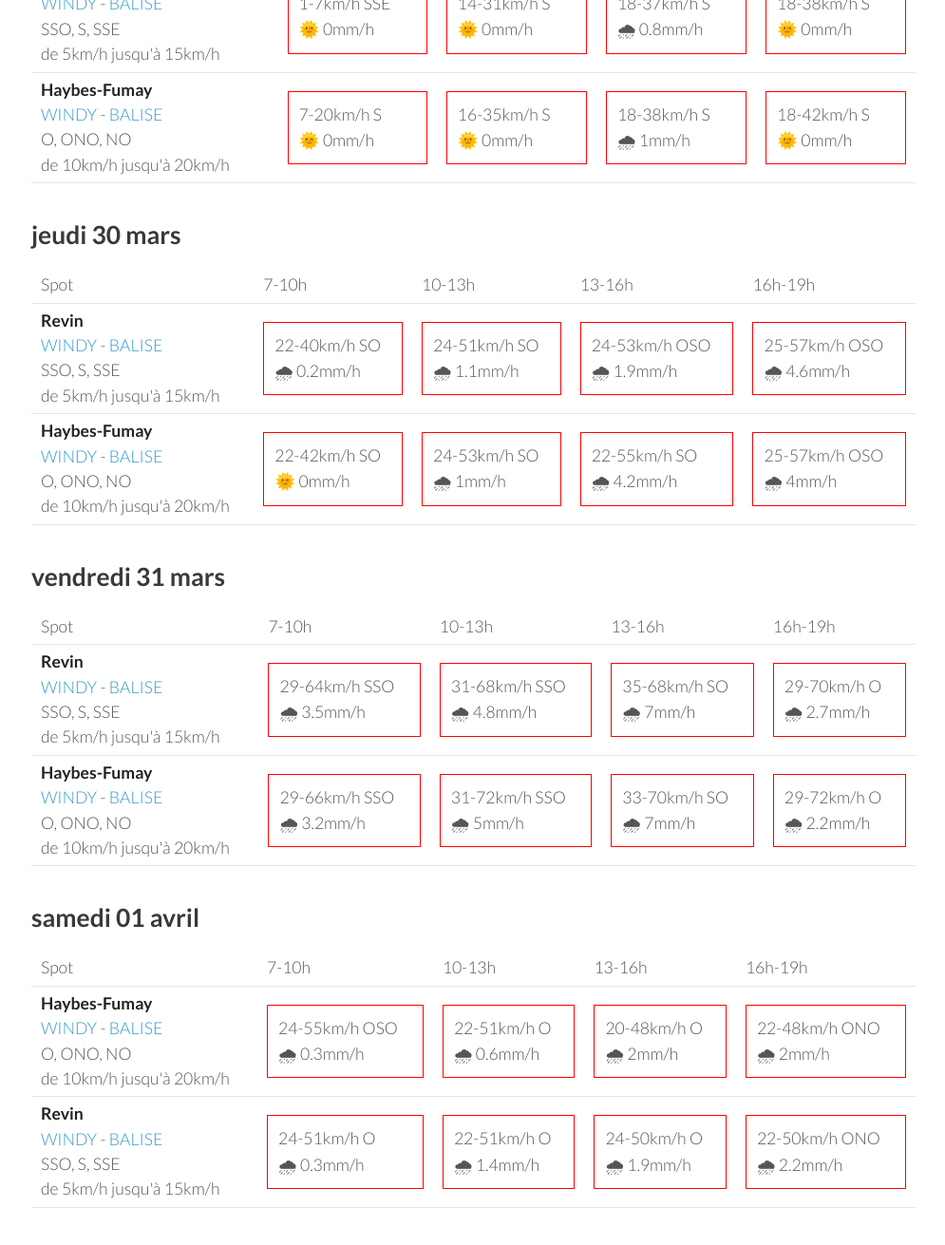
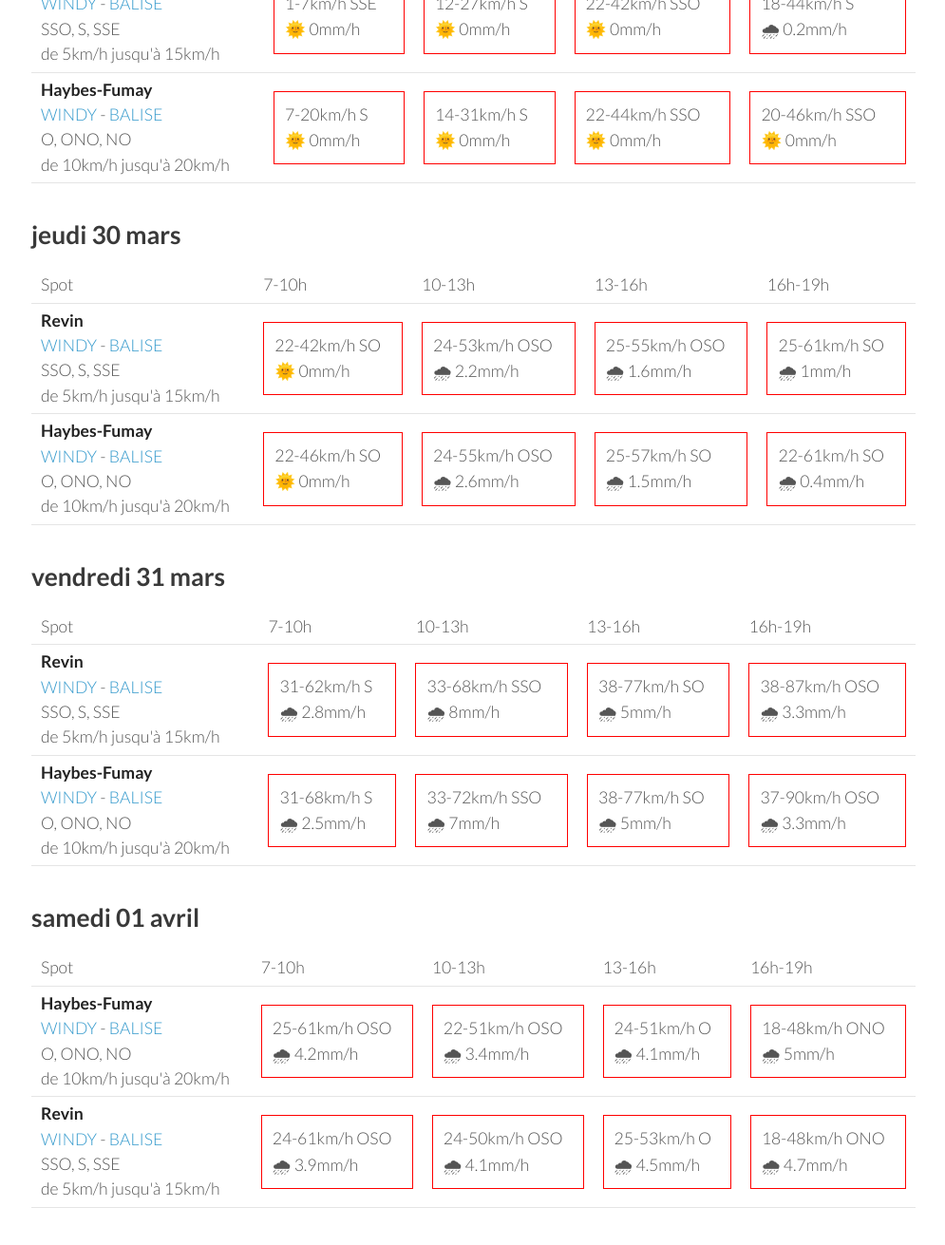
Before and after one commit to parapente-dans-le-nord/parapente-dans-le-nord.github.io, a Jekyll site: the page built from ardennes.markdown, in a window 1280 px wide and 1400 px high, scrolled down 1126 px. Shown: the top 1311 px of the window at 95% size, without its empty margins (25-1020 px from the left). Built offline with Jekyll 4.4.1, drawn with Linux system fonts in a browser that asks for light colours; some of the changed text lies outside the part shown.

Commit message:
update index.markdown

```diff
--- a/ardennes.markdown
+++ b/ardennes.markdown
@@ -95,9 +95,9 @@ page mise à jour le lundi 27 mars 19:10
         <td><strong>Revin</strong><br><a href="https://windy.com/49.948/4.625?49.543,4.625,8">WINDY</a> - <span class=""><a href="http://www.balisemeteo.com/balise.php?idBalise=5019">BALISE</a> </span><br> <span class="vent-favorable">SSO, S, SSE</span><br><span class="force-vent">de 5km/h jusqu'à 15km/h</span> </td>
 
             <td><div class="not-flyable"><p>1-7km/h SSE</p><p>🌞 0mm/h</p></div></td>
-            <td><div class="not-flyable"><p>14-31km/h S</p><p>🌞 0mm/h</p></div></td>
-            <td><div class="not-flyable"><p>18-37km/h S</p><p>🌧 0.8mm/h</p></div></td>
-            <td><div class="not-flyable"><p>18-38km/h S</p><p>🌞 0mm/h</p></div></td>
+            <td><div class="not-flyable"><p>12-27km/h S</p><p>🌞 0mm/h</p></div></td>
+            <td><div class="not-flyable"><p>22-42km/h SSO</p><p>🌞 0mm/h</p></div></td>
+            <td><div class="not-flyable"><p>18-44km/h S</p><p>🌧 0.2mm/h</p></div></td>
 
 
     </tr>
@@ -105,9 +105,9 @@ page mise à jour le lundi 27 mars 19:10
         <td><strong>Haybes-Fumay</strong><br><a href="https://windy.com/49.998/4.715?49.913,4.738,10">WINDY</a> - <span class=""><a href="http://www.balisemeteo.com/balise.php?idBalise=104">BALISE</a> </span><br> <span class="vent-favorable">O, ONO, NO</span><br><span class="force-vent">de 10km/h jusqu'à 20km/h</span> </td>
 
             <td><div class="not-flyable"><p>7-20km/h S</p><p>🌞 0mm/h</p></div></td>
-            <td><div class="not-flyable"><p>16-35km/h S</p><p>🌞 0mm/h</p></div></td>
-            <td><div class="not-flyable"><p>18-38km/h S</p><p>🌧 1mm/h</p></div></td>
-            <td><div class="not-flyable"><p>18-42km/h S</p><p>🌞 0mm/h</p></div></td>
+            <td><div class="not-flyable"><p>14-31km/h S</p><p>🌞 0mm/h</p></div></td>
+            <td><div class="not-flyable"><p>22-44km/h SSO</p><p>🌞 0mm/h</p></div></td>
+            <td><div class="not-flyable"><p>20-46km/h SSO</p><p>🌞 0mm/h</p></div></td>
 
 
     </tr>
@@ -130,20 +130,20 @@ page mise à jour le lundi 27 mars 19:10
 <tr>
         <td><strong>Revin</strong><br><a href="https://windy.com/49.948/4.625?49.543,4.625,8">WINDY</a> - <span class=""><a href="http://www.balisemeteo.com/balise.php?idBalise=5019">BALISE</a> </span><br> <span class="vent-favorable">SSO, S, SSE</span><br><span class="force-vent">de 5km/h jusqu'à 15km/h</span> </td>
 
-            <td><div class="not-flyable"><p>22-40km/h SO</p><p>🌧 0.2mm/h</p></div></td>
-            <td><div class="not-flyable"><p>24-51km/h SO</p><p>🌧 1.1mm/h</p></div></td>
-            <td><div class="not-flyable"><p>24-53km/h OSO</p><p>🌧 1.9mm/h</p></div></td>
-            <td><div class="not-flyable"><p>25-57km/h OSO</p><p>🌧 4.6mm/h</p></div></td>
+            <td><div class="not-flyable"><p>22-42km/h SO</p><p>🌞 0mm/h</p></div></td>
+            <td><div class="not-flyable"><p>24-53km/h OSO</p><p>🌧 2.2mm/h</p></div></td>
+            <td><div class="not-flyable"><p>25-55km/h OSO</p><p>🌧 1.6mm/h</p></div></td>
+            <td><div class="not-flyable"><p>25-61km/h SO</p><p>🌧 1mm/h</p></div></td>
 
 
     </tr>
 <tr>
         <td><strong>Haybes-Fumay</strong><br><a href="https://windy.com/49.998/4.715?49.913,4.738,10">WINDY</a> - <span class=""><a href="http://www.balisemeteo.com/balise.php?idBalise=104">BALISE</a> </span><br> <span class="vent-favorable">O, ONO, NO</span><br><span class="force-vent">de 10km/h jusqu'à 20km/h</span> </td>
 
-            <td><div class="not-flyable"><p>22-42km/h SO</p><p>🌞 0mm/h</p></div></td>
-            <td><div class="not-flyable"><p>24-53km/h SO</p><p>🌧 1mm/h</p></div></td>
-            <td><div class="not-flyable"><p>22-55km/h SO</p><p>🌧 4.2mm/h</p></div></td>
-            <td><div class="not-flyable"><p>25-57km/h OSO</p><p>🌧 4mm/h</p></div></td>
+            <td><div class="not-flyable"><p>22-46km/h SO</p><p>🌞 0mm/h</p></div></td>
+            <td><div class="not-flyable"><p>24-55km/h OSO</p><p>🌧 2.6mm/h</p></div></td>
+            <td><div class="not-flyable"><p>25-57km/h SO</p><p>🌧 1.5mm/h</p></div></td>
+            <td><div class="not-flyable"><p>22-61km/h SO</p><p>🌧 0.4mm/h</p></div></td>
 
 
     </tr>
@@ -166,20 +166,20 @@ page mise à jour le lundi 27 mars 19:10
 <tr>
         <td><strong>Revin</strong><br><a href="https://windy.com/49.948/4.625?49.543,4.625,8">WINDY</a> - <span class=""><a href="http://www.balisemeteo.com/balise.php?idBalise=5019">BALISE</a> </span><br> <span class="vent-favorable">SSO, S, SSE</span><br><span class="force-vent">de 5km/h jusqu'à 15km/h</span> </td>
 
-            <td><div class="not-flyable"><p>29-64km/h SSO</p><p>🌧 3.5mm/h</p></div></td>
-            <td><div class="not-flyable"><p>31-68km/h SSO</p><p>🌧 4.8mm/h</p></div></td>
-            <td><div class="not-flyable"><p>35-68km/h SO</p><p>🌧 7mm/h</p></div></td>
-            <td><div class="not-flyable"><p>29-70km/h O</p><p>🌧 2.7mm/h</p></div></td>
+            <td><div class="not-flyable"><p>31-62km/h S</p><p>🌧 2.8mm/h</p></div></td>
+            <td><div class="not-flyable"><p>33-68km/h SSO</p><p>🌧 8mm/h</p></div></td>
+            <td><div class="not-flyable"><p>38-77km/h SO</p><p>🌧 5mm/h</p></div></td>
+            <td><div class="not-flyable"><p>38-87km/h OSO</p><p>🌧 3.3mm/h</p></div></td>
 
 
     </tr>
 <tr>
         <td><strong>Haybes-Fumay</strong><br><a href="https://windy.com/49.998/4.715?49.913,4.738,10">WINDY</a> - <span class=""><a href="http://www.balisemeteo.com/balise.php?idBalise=104">BALISE</a> </span><br> <span class="vent-favorable">O, ONO, NO</span><br><span class="force-vent">de 10km/h jusqu'à 20km/h</span> </td>
 
-            <td><div class="not-flyable"><p>29-66km/h SSO</p><p>🌧 3.2mm/h</p></div></td>
-            <td><div class="not-flyable"><p>31-72km/h SSO</p><p>🌧 5mm/h</p></div></td>
-            <td><div class="not-flyable"><p>33-70km/h SO</p><p>🌧 7mm/h</p></div></td>
-            <td><div class="not-flyable"><p>29-72km/h O</p><p>🌧 2.2mm/h</p></div></td>
+            <td><div class="not-flyable"><p>31-68km/h S</p><p>🌧 2.5mm/h</p></div></td>
+            <td><div class="not-flyable"><p>33-72km/h SSO</p><p>🌧 7mm/h</p></div></td>
+            <td><div class="not-flyable"><p>38-77km/h SO</p><p>🌧 5mm/h</p></div></td>
+            <td><div class="not-flyable"><p>37-90km/h OSO</p><p>🌧 3.3mm/h</p></div></td>
 
 
     </tr>
@@ -202,20 +202,20 @@ page mise à jour le lundi 27 mars 19:10
 <tr>
         <td><strong>Haybes-Fumay</strong><br><a href="https://windy.com/49.998/4.715?49.913,4.738,10">WINDY</a> - <span class=""><a href="http://www.balisemeteo.com/balise.php?idBalise=104">BALISE</a> </span><br> <span class="vent-favorable">O, ONO, NO</span><br><span class="force-vent">de 10km/h jusqu'à 20km/h</span> </td>
 
-            <td><div class="not-flyable"><p>24-55km/h OSO</p><p>🌧 0.3mm/h</p></div></td>
-            <td><div class="not-flyable"><p>22-51km/h O</p><p>🌧 0.6mm/h</p></div></td>
-            <td><div class="not-flyable"><p>20-48km/h O</p><p>🌧 2mm/h</p></div></td>
-            <td><div class="not-flyable"><p>22-48km/h ONO</p><p>🌧 2mm/h</p></div></td>
+            <td><div class="not-flyable"><p>25-61km/h OSO</p><p>🌧 4.2mm/h</p></div></td>
+            <td><div class="not-flyable"><p>22-51km/h OSO</p><p>🌧 3.4mm/h</p></div></td>
+            <td><div class="not-flyable"><p>24-51km/h O</p><p>🌧 4.1mm/h</p></div></td>
+            <td><div class="not-flyable"><p>18-48km/h ONO</p><p>🌧 5mm/h</p></div></td>
 
 
     </tr>
 <tr>
         <td><strong>Revin</strong><br><a href="https://windy.com/49.948/4.625?49.543,4.625,8">WINDY</a> - <span class=""><a href="http://www.balisemeteo.com/balise.php?idBalise=5019">BALISE</a> </span><br> <span class="vent-favorable">SSO, S, SSE</span><br><span class="force-vent">de 5km/h jusqu'à 15km/h</span> </td>
 
-            <td><div class="not-flyable"><p>24-51km/h O</p><p>🌧 0.3mm/h</p></div></td>
-            <td><div class="not-flyable"><p>22-51km/h O</p><p>🌧 1.4mm/h</p></div></td>
-            <td><div class="not-flyable"><p>24-50km/h O</p><p>🌧 1.9mm/h</p></div></td>
-            <td><div class="not-flyable"><p>22-50km/h ONO</p><p>🌧 2.2mm/h</p></div></td>
+            <td><div class="not-flyable"><p>24-61km/h OSO</p><p>🌧 3.9mm/h</p></div></td>
+            <td><div class="not-flyable"><p>24-50km/h OSO</p><p>🌧 4.1mm/h</p></div></td>
+            <td><div class="not-flyable"><p>25-53km/h O</p><p>🌧 4.5mm/h</p></div></td>
+            <td><div class="not-flyable"><p>18-48km/h ONO</p><p>🌧 4.7mm/h</p></div></td>
 
 
     </tr>
```
Also changed, not shown: other parts of ardennes.markdown (+1 -1 lines).
